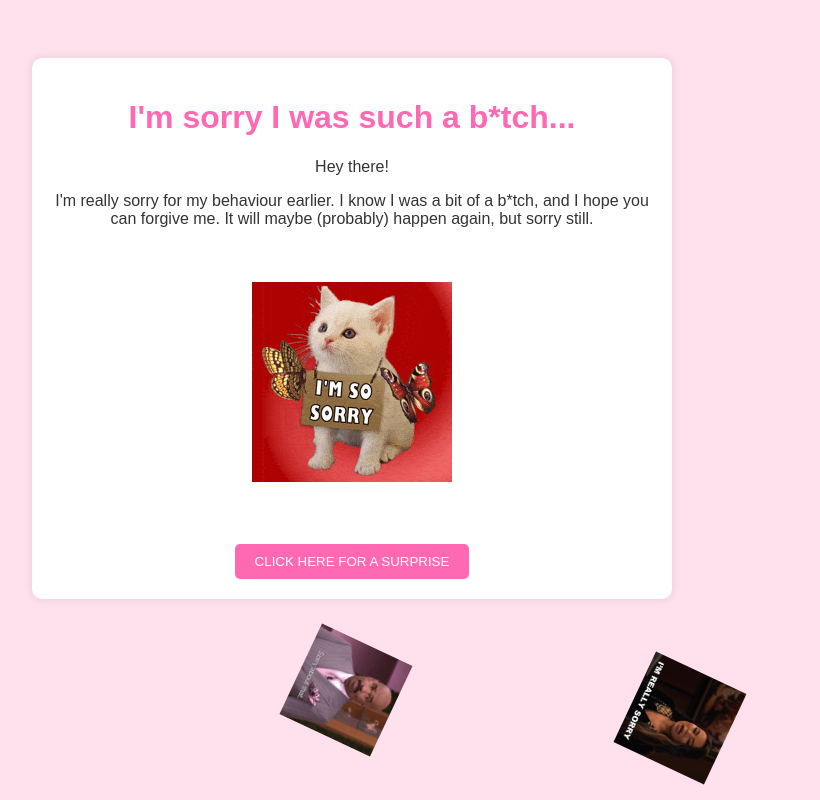
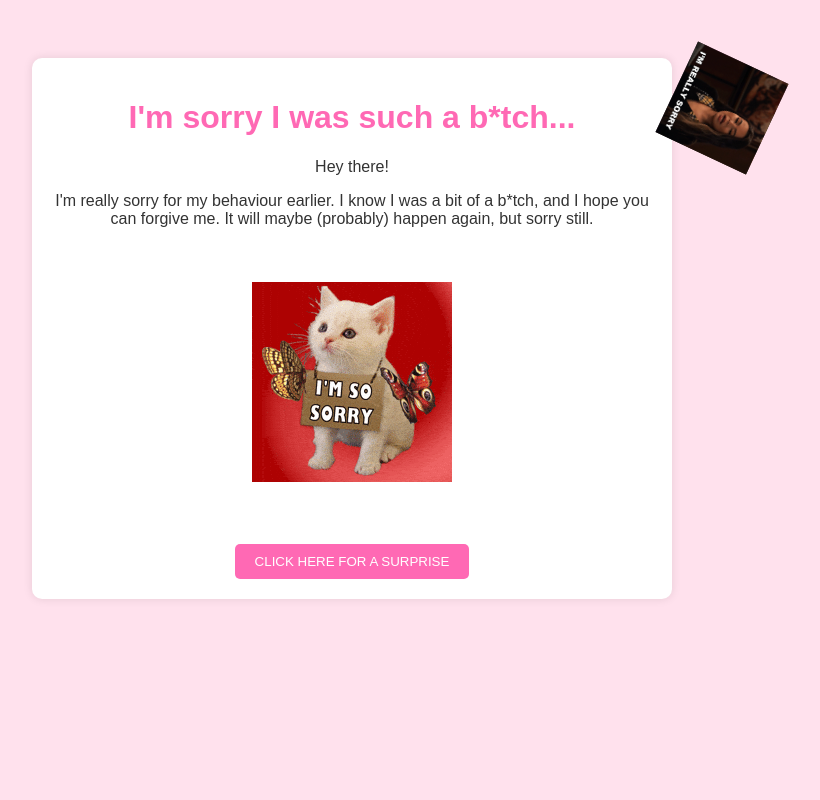
Before and after one commit to theaholtlund/sorry-i-was-a-b1tch, a Flask app: page / in a window 1280 px wide. Shown: the whole page, without its empty margins (288-1108 px from the left). Run offline with Flask 3, Linux system fonts and the light colour scheme.

Commit message:
Restructure page layout

```diff
--- a/templates/index.html
+++ b/templates/index.html
@@ -11,7 +11,6 @@
     <script src="{{ url_for('static', filename='script.js') }}" defer></script>
   </head>
   <body>
-    <div class="outer-container">
     <div class="container" id="apology-container">
       <h1>I'm sorry I was such a b*tch...</h1>
       <p id="apology-text">Hey there!</p>
@@ -29,11 +28,11 @@
       <br />
       <br />
       <button onclick="showSurprise()">CLICK HERE FOR A SURPRISE</button>
-      </div>
-    </div>
       <div id="surprise" style="display: none">
         <p>🌸🌺🌼 You're hot and the best and I appreciate you a lot! 🌼🌺🌸</p>
       </div>
+    </div>
+
     <img
       src="{{ url_for('static', filename='sorry-man.gif') }}"
       alt="Sorry man"
```
Lines whose indentation alone changed are shown as unchanged.
